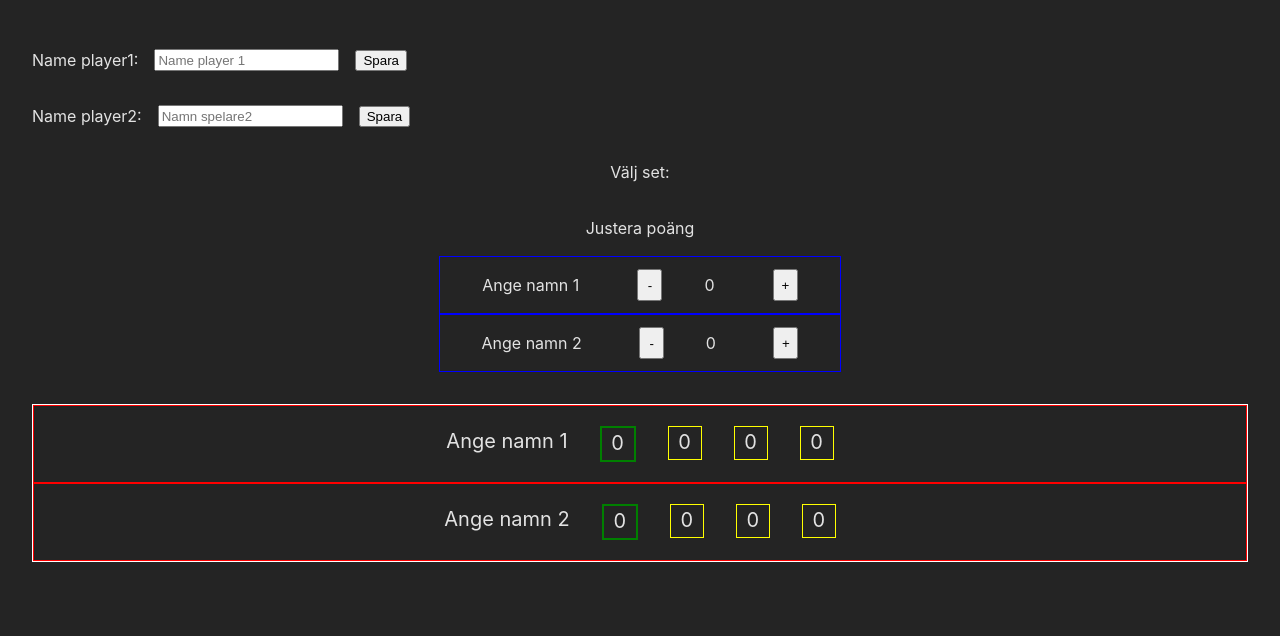
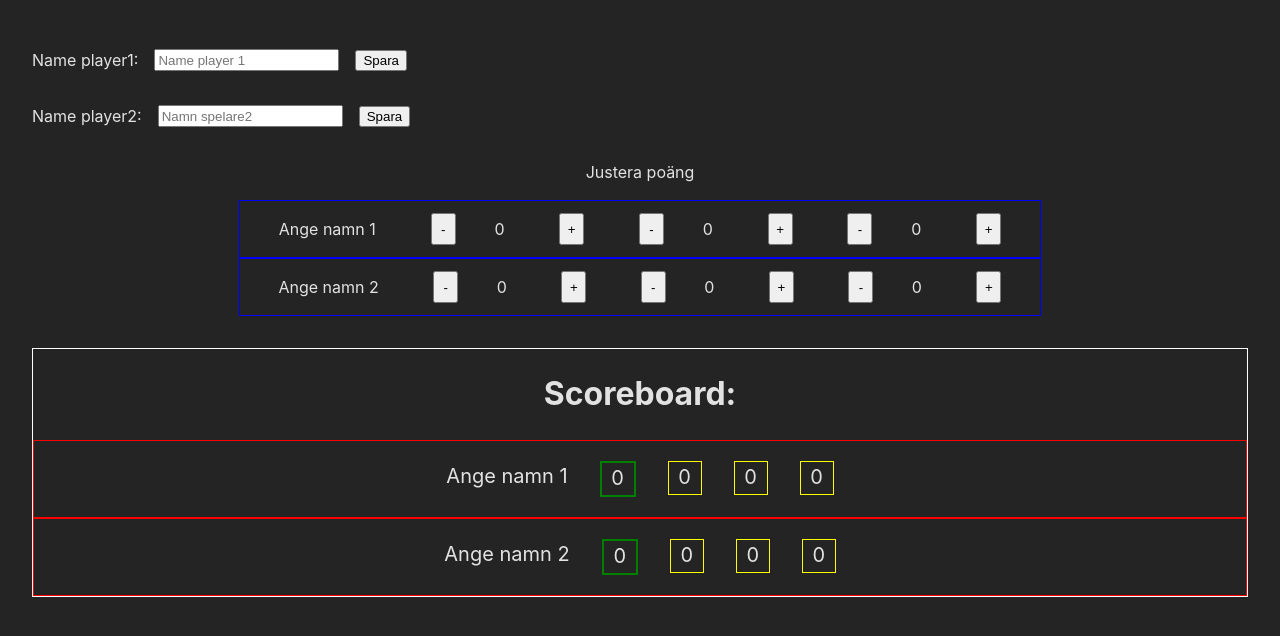
Before and after one commit to MrBig83/tennis-score, a React (Vite) app: page / in a window 1280 px wide. Shown: the top 636 px of the page. Built offline with nearby package versions, Linux system fonts and the light colour scheme.

Commit message:
Regler är knepiga

```diff
--- a/src/App.jsx
+++ b/src/App.jsx
@@ -9,13 +9,16 @@ import ScoreBoard from './assets/components/ScoreBoard/ScoreBoard'
 
 import ReactDOM from 'react-dom'
 import { NameProvider } from './context/NameContext';
+import { ScoreProvider } from './context/ScoreContext';
 
 function App() {
   ReactDOM.render(
     <NameProvider>
       <PlayerNameInput />
-      <ScoreAdjust />
-      <ScoreBoard />
+      <ScoreProvider>
+        <ScoreAdjust />
+        <ScoreBoard />
+      </ScoreProvider>
     </NameProvider>,
     document.getElementById('root')
   );
--- a/src/assets/components/ScoreAdjust/ScoreAdjust.css
+++ b/src/assets/components/ScoreAdjust/ScoreAdjust.css
@@ -11,7 +11,7 @@
     flex-direction: row;
     align-items: center;
     justify-content: space-evenly;
-    width: 400px;
+    width: 800px;
     border: 1px solid blue;
 }
 .scoreAdjustPlayer1 > button {
--- a/src/assets/components/ScoreAdjust/ScoreAdjust.jsx
+++ b/src/assets/components/ScoreAdjust/ScoreAdjust.jsx
@@ -1,32 +1,116 @@
-import "./ScoreAdjust.css"
+import "./ScoreAdjust.css";
 import { useContext } from 'react';
 import { NameContext } from "../../../context/NameContext";
+import { ScoreContext } from "../../../context/ScoreContext";
 
 function ScoreAdjust() {
   const { name1, name2 } = useContext(NameContext);
+  const {
+    player1Set1,
+    setPlayer1Set1,
+    player2Set1,
+    setPlayer2Set1,
+    player1Set2,
+    setPlayer1Set2,
+    player2Set2,
+    setPlayer2Set2,
+    player1Set3,
+    setPlayer1Set3,
+    player2Set3,
+    setPlayer2Set3,
+    // selectedSet,
+    // setSelectedSet
+  } = useContext(ScoreContext)
 
-    //Gör score-states här för att spara till efterliggande konponenter
-    //Poäng som visas mellan knapparna skall vara samma som på scoreboard
+//   const setSet = (event) => {
+//     setSelectedSet(event.target.value);
+//   }
+// //TA BORT DENNA LOGGEN
+//   console.log(selectedSet);
+
+  const addPointsPlayer1Set1 = () => {
+    player1Set1 < 5 ? setPlayer1Set1(player1Set1 +1) : ""
+  }
+  const decPointsPlayer1Set1 = () => {
+    player1Set1 > 0 ? setPlayer1Set1(player1Set1 -1) : ""
+  }
+  const addPointsPlayer1Set2 = () => {
+    player1Set2 < 4 ? setPlayer1Set2(player1Set2 +1) : ""
+  }
+  const decPointsPlayer1Set2 = () => {
+    player1Set2 > 0 ? setPlayer1Set2(player1Set2 -1) : ""
+  }
+  const addPointsPlayer1Set3 = () => {
+    player1Set3 < 4 ? setPlayer1Set3(player1Set3 +1) : ""
+  }
+  const decPointsPlayer1Set3 = () => {
+    player1Set3 > 0 ? setPlayer1Set3(player1Set3 -1) : ""
+  }
+
+  const addPointsPlayer2Set1 = () => {
+    player2Set1 < 4 ? setPlayer2Set1(player2Set1 +1) : ""
+  }
+  const decPointsPlayer2Set1 = () => {
+    player2Set1 > 0 ? setPlayer2Set1(player2Set1 -1) : ""
+  }
+  const addPointsPlayer2Set2 = () => {
+    player2Set2 < 4 ? setPlayer2Set2(player2Set2 +1) : ""
+  }
+  const decPointsPlayer2Set2 = () => {
+    player2Set2 > 0 ? setPlayer2Set2(player2Set2 -1) : ""
+  }
+  const addPointsPlayer2Set3 = () => {
+    player2Set3 < 4 ? setPlayer2Set3(player2Set3 +1) : ""
+  }
+  const decPointsPlayer2Set3 = () => {
+    player2Set3 > 0 ? setPlayer2Set3(player2Set3 -1) : ""
+  }
 
   return (
     <div className="scoreAdjust">
-    <p>Välj set:</p>
+    {/* <p>Välj set:</p>
+
+    <div onChange={setSet}>
+        <input type="radio" value="SET1" checked={selectedSet === 'SET1'} onChange={setSet} name="set"/> Set 1
+        <input type="radio" value="SET2" checked={selectedSet === 'SET2'} onChange={setSet} name="set"/> Set 2
+        <input type="radio" value="SET3" checked={selectedSet === 'SET3'} onChange={setSet} name="set"/> Set 3
+      </div> */}
 
     <p>Justera poäng</p>
         <div className="scoreAdjustPlayer1">
             <p className="name1">{name1}</p>
             <>
-                <button>-</button>
-                <p>0</p>
-                <button>+</button>
+                <button onClick={decPointsPlayer1Set1}>-</button>
+                <p>{player1Set1}</p>
+                <button onClick={addPointsPlayer1Set1}>+</button>
+            </>
+            <>
+                <button onClick={decPointsPlayer1Set2}>-</button>
+                <p>{player1Set2}</p>
+                <button onClick={addPointsPlayer1Set2}>+</button>
+            </>
+            <>
+                <button onClick={decPointsPlayer1Set3}>-</button>
+                <p>{player1Set3}</p>
+                <button onClick={addPointsPlayer1Set3}>+</button>
             </>
         </div>
         <div className="scoreAdjustPlayer2">
             <p className="name1">{name2}</p>
             <>
-                <button>-</button>
-                <p>0</p>
-                <button>+</button>
+            <button onClick={decPointsPlayer2Set1}>-</button>
+                <p>{player2Set1}</p>
+                <button onClick={addPointsPlayer2Set1}>+</button>
+            </>
+            <>
+            <button onClick={decPointsPlayer2Set2}>-</button>
+                <p>{player2Set2}</p>
+                <button onClick={addPointsPlayer2Set2}>+</button>
+            </>
+            <>
+            <button onClick={decPointsPlayer2Set3}>-</button>
+                <p>{player2Set3}</p>
+                <button onClick={addPointsPlayer2Set3}>+</button>
             </>
         </div>
 
--- a/src/assets/components/ScoreBoard/ScoreBoard.jsx
+++ b/src/assets/components/ScoreBoard/ScoreBoard.jsx
@@ -1,22 +1,42 @@
 import "./ScoreBoard.css"
 import { useContext } from 'react';
 import { NameContext } from "../../../context/NameContext";
-// import { useState } from 'react'
+import { ScoreContext } from "../../../context/ScoreContext";
 
 function ScoreBoard() {
-    const { name1, name2 } = useContext(NameContext);
-  // const [count, setCount] = useState(0)
+  const { name1, name2 } = useContext(NameContext);
+  const { scoreTranslate,
+    player1Set1,
+    player1Set2,
+    player1Set3,
+    player2Set1,
+    player2Set2,
+    player2Set3,
+    setPlayer1Set1
+  } = useContext(ScoreContext)
+
+let deuce = "";
+
+
+if(player1Set1 && player2Set1 == 3){
+  player1Set1 == player2Set1 ? deuce = "Deuce" : ""
+}
+
+if(player1Set1 == 4 && player2Set1 < 3){
+  setPlayer1Set1(player1Set1 +1)
+}
+
+
 
   return (
     <div className="ScoreBoard">
-
+    <h1>Scoreboard:</h1>
       <div className="scoresPlayer1">
-
         <p className="namePlayer1">{name1}</p>
         <p className="gamePlayer1">0 </p>
-        <p className="set1Player1">0 </p>
-        <p className="set2Player1">0 </p>
-        <p className="set3Player1">0 </p>
+        <p className="set1Player1">{scoreTranslate[player1Set1]} {deuce} </p>
+        <p className="set2Player1">{scoreTranslate[player1Set2]} </p>
+        <p className="set3Player1">{scoreTranslate[player1Set3]} </p>
 
 
       </div>
@@ -24,9 +44,9 @@ function ScoreBoard() {
       <div className="scoresPlayer2">
         <p className="namePlayer2">{name2} </p>
         <p className="gamePlayer2">0 </p>
-        <p className="set1Player2">0 </p>
-        <p className="set2Player2">0 </p>
-        <p className="set3Player2">0 </p>
+        <p className="set1Player2">{scoreTranslate[player2Set1]} </p>
+        <p className="set2Player2">{scoreTranslate[player2Set2]} </p>
+        <p className="set3Player2">{scoreTranslate[player2Set3]} </p>
 
 
       </div>
--- a/src/context/ScoreContext.jsx
+++ b/src/context/ScoreContext.jsx
@@ -0,0 +1,43 @@
+import React, { useState } from 'react';
+
+const ScoreContext = React.createContext();
+
+const ScoreProvider = ({ children }) => {
+    const scoreTranslate = [0, 15, 30, 40, "Ad", "W"];
+    const [ player1Set1, setPlayer1Set1 ] = useState(0);
+    const [ player2Set1, setPlayer2Set1 ] = useState(0);
+    const [ player1Set2, setPlayer1Set2 ] = useState(0);
+    const [ player2Set2, setPlayer2Set2 ] = useState(0);
+    const [ player1Set3, setPlayer1Set3 ] = useState(0);
+    const [ player2Set3, setPlayer2Set3 ] = useState(0);
+    // const [selectedSet, setSelectedSet] = useState('');
+
+    // useEffect(() => {
+    //   }, [selectedSet]);
+
+    return (
+        <ScoreContext.Provider
+        value={{
+            scoreTranslate,
+            player1Set1,
+            setPlayer1Set1,
+            player2Set1,
+            setPlayer2Set1,
+            player1Set2,
+            setPlayer1Set2,
+            player2Set2,
+            setPlayer2Set2,
+            player1Set3,
+            setPlayer1Set3,
+            player2Set3,
+            setPlayer2Set3,
+            // selectedSet,
+            // setSelectedSet
+
+            }}>
+            {children}
+        </ScoreContext.Provider>
+    );
+};
+
+export { ScoreProvider, ScoreContext };
```
